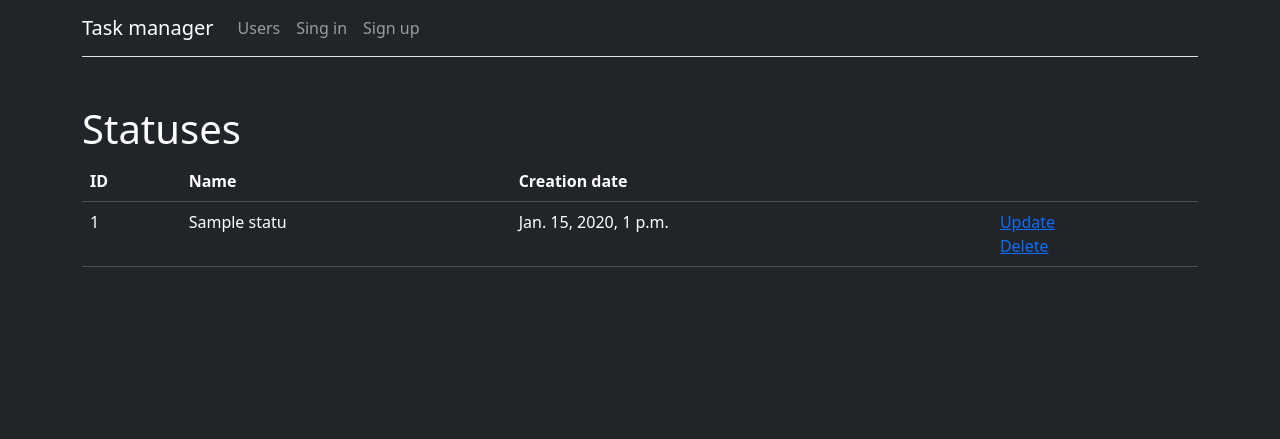
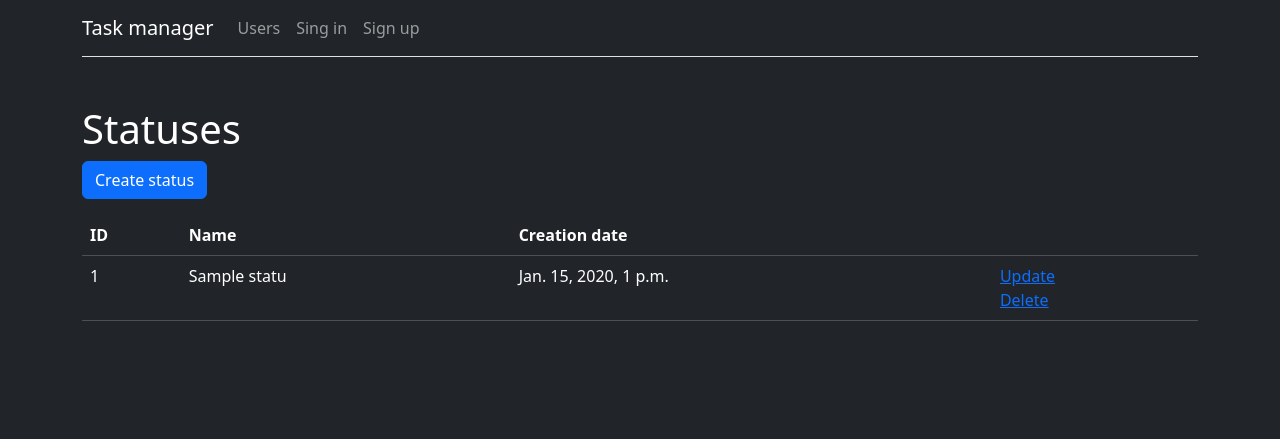
Before and after one commit to Midnight95/task-manager, a Django app: page /status/ in a window 1280 px wide. Shown: the top 439 px of the page. Run offline with Django 4.2, Linux system fonts and the light colour scheme; tables that the repository leaves empty hold one stand-in row (values such as "Sample post"); some libraries are stand-ins or nearby versions.

Commit message:
updated template

```diff
--- a/task_manager/templates/status/status_list.html
+++ b/task_manager/templates/status/status_list.html
@@ -5,6 +5,7 @@
   <div class="container">
     <p class="h1">{{ title }}</p>
     <table class="table table-dark">
+        <a class="btn btn-primary mb-3" href="{% url 'status_create' %}">{% trans 'Create status' %}</a>
         <thead>
         <tr>
           <th>ID</th>
```
